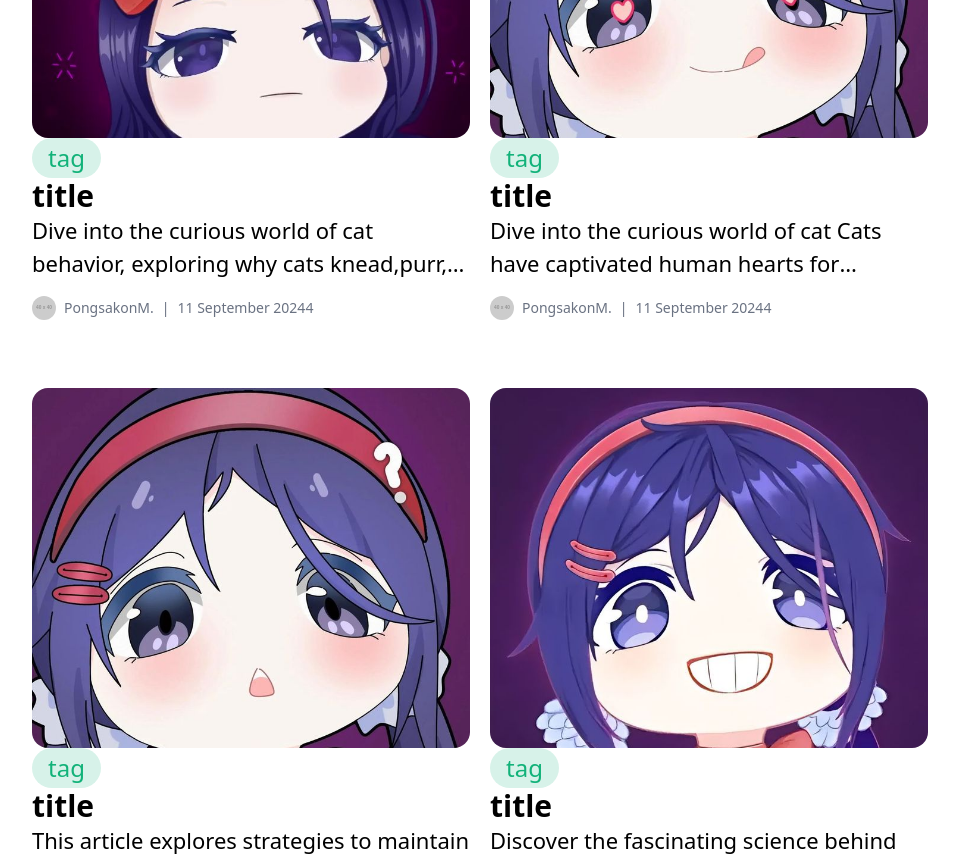
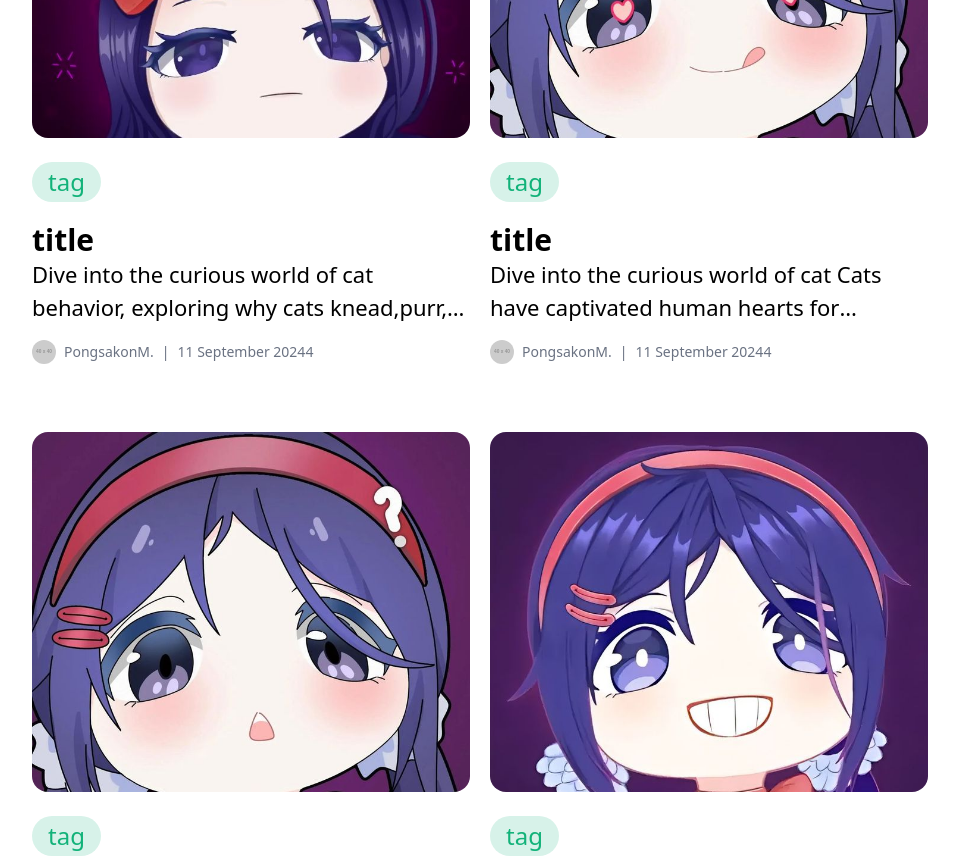
Before and after one commit to Charlee2543/charlee-blog-project, a React (Vite) app: page / in a window 1280 px wide. Shown: the part 980-1838 px from the top of the page, without its empty margins (160-1119 px from the left). Built offline with nearby package versions, Linux system fonts and the light colour scheme.

Commit message:
style: edit majin text crad

```diff
--- a/src/component/Blog.jsx
+++ b/src/component/Blog.jsx
@@ -74,10 +74,10 @@ const Blog = () => {
 				alt="ImgBlog1"
 				className="h-[360px] w-auto object-center object-cover rounded-[16px]"
 			/>
-			<p className=" py-1 px-4 w-fit text-[#12B279] bg-[#D7F2E9]  text-2xl rounded-full  ">
+			<p className=" mt-6 mb-3 py-1 px-4 w-fit text-[#12B279] bg-[#D7F2E9]  text-2xl rounded-full  ">
 				{blogArray.tag}
 			</p>
-			<h1 className="text-3xl font-semibold ">{blogArray.title}</h1>
+			<h1 className="mt-2 text-3xl font-semibold ">{blogArray.title}</h1>
 			<p className="line-clamp-2 text-[22px] ">{blogArray.article}</p>
 			<div className="mt-4 flex items-center text-sm text-gray-500">
 				<img
```
